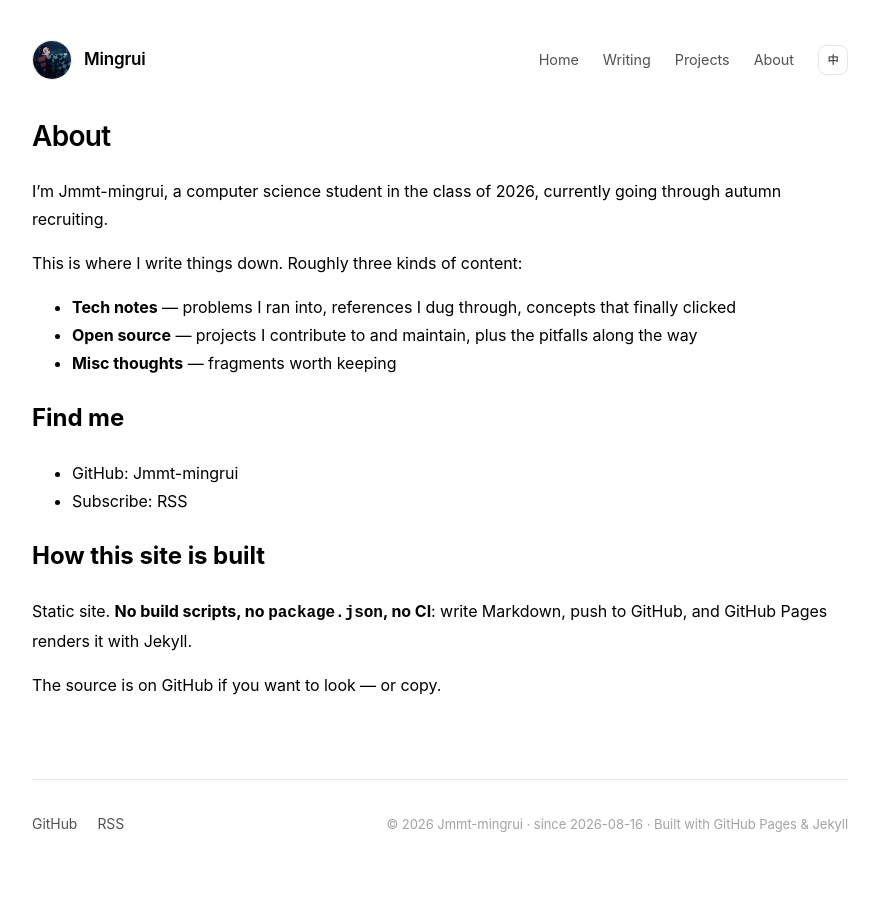
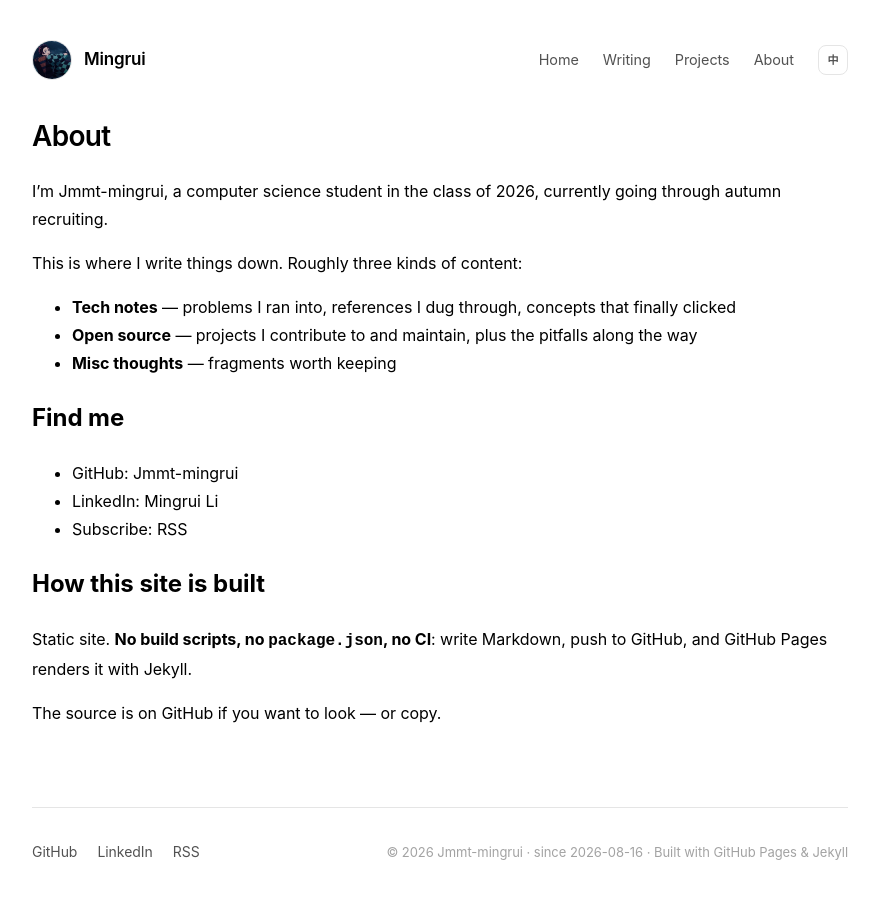
Before and after one commit to Jmmt-mingrui/Jmmt-mingrui.github.io, a Jekyll site: the page built from about.md, in a window 1280 px wide. Shown: the whole page, without its empty margins (200-1079 px from the left). Built offline with Jekyll 4.4.1, drawn with Linux system fonts in a browser that asks for light colours.

Commit message:
feat: 加 LinkedIn 社交链接（首页图标/页脚/关于页）

```diff
--- a/_config.yml
+++ b/_config.yml
@@ -69,4 +69,5 @@ navigation:
 # ---- 主页右侧的联系方式 ----
 social:
   github: https://github.com/Jmmt-mingrui
+  linkedin: https://www.linkedin.com/in/mingrui-li-b03b4b434/
   rss: /feed.xml
--- a/_includes/footer.html
+++ b/_includes/footer.html
@@ -1,6 +1,7 @@
 <footer class="site-footer">
   <div class="footer-links">
     {% if site.social.github %}<a href="{{ site.social.github }}" target="_blank" rel="noopener">GitHub</a>{% endif %}
+    {% if site.social.linkedin %}<a href="{{ site.social.linkedin }}" target="_blank" rel="noopener">LinkedIn</a>{% endif %}
     {% if site.social.rss %}<a href="{{ site.social.rss | relative_url }}">RSS</a>{% endif %}
   </div>
   <p class="footer-meta">
--- a/about.md
+++ b/about.md
@@ -18,6 +18,7 @@ title_en: About
 ## 怎么找到我
 
 - GitHub：[{{ site.author }}]({{ site.social.github }})
+- LinkedIn：[Mingrui Li]({{ site.social.linkedin }})
 - 订阅：[RSS]({{ site.social.rss | relative_url }})
 
 ## 这个站是怎么搭的
@@ -39,6 +40,7 @@ This is where I write things down. Roughly three kinds of content:
 ## Find me
 
 - GitHub: [{{ site.author }}]({{ site.social.github }})
+- LinkedIn: [Mingrui Li]({{ site.social.linkedin }})
 - Subscribe: [RSS]({{ site.social.rss | relative_url }})
 
 ## How this site is built
```
Also changed, not shown: index.md (+1 -0 lines).
